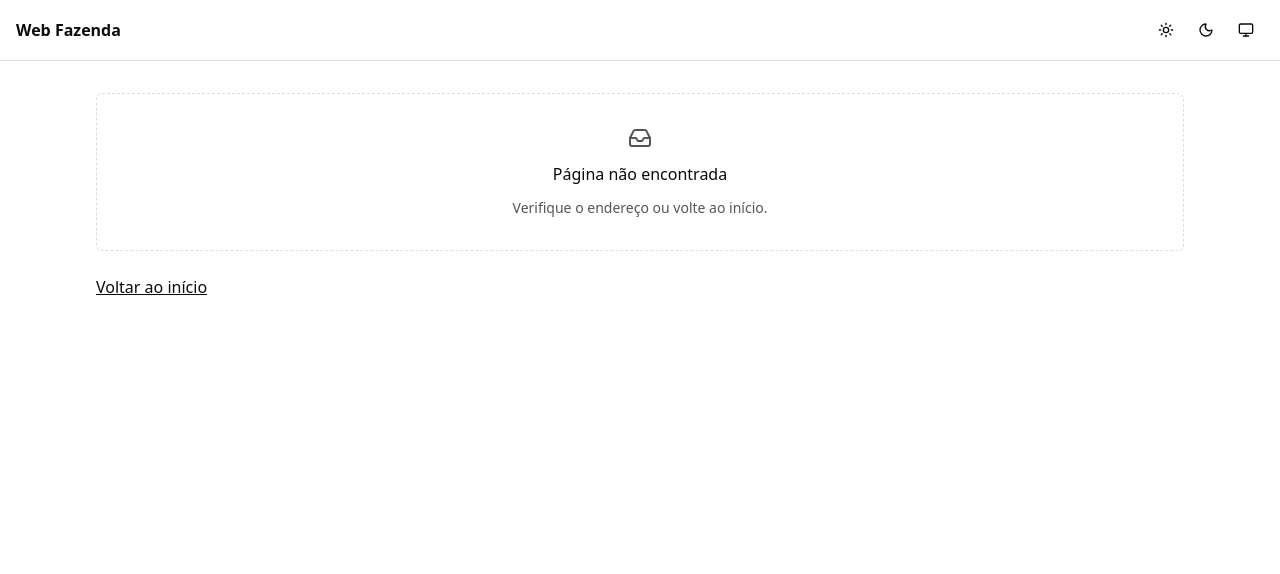
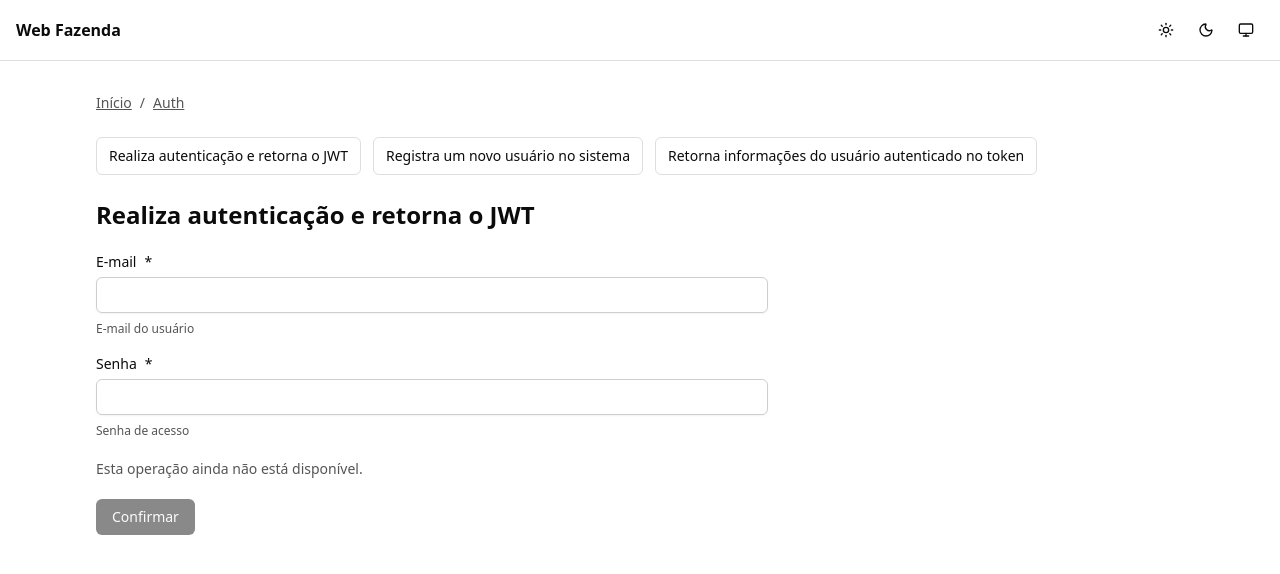
Before and after one commit to marco-pcg/Web-Fazenda, a Next.js app in the folder frontend/: page /auth/login in a window 1280 px wide. Before the commit this address had no page. Shown: the top 574 px of the page. Built offline with nearby package versions, Linux system fonts and the light colour scheme.

Commit message:
feat(frontend): scaffold auth endpoint pages and components

```diff
--- /dev/null
+++ b/frontend/app/(workspace)/auth/layout.tsx
@@ -0,0 +1,27 @@
+import type { Metadata } from "next";
+import type { ReactNode } from "react";
+import Link from "next/link";
+import { ResourceNavigation } from "@/components/resources/resource-navigation";
+import { resource } from "@/features/auth/definition";
+
+export const metadata: Metadata = { title: "Auth" };
+export default function ResourceLayout({ children }: { children: ReactNode }) {
+  return (
+    <div className="space-y-6">
+      <nav
+        aria-label="Localização"
+        className="flex flex-wrap gap-2 text-sm text-muted-foreground"
+      >
+        <Link href="/" className="underline">
+          Início
+        </Link>
+        <span aria-hidden="true">/</span>
+        <Link href="/auth" className="underline">
+          {resource.title}
+        </Link>
+      </nav>
+      <ResourceNavigation resource={resource} />
+      {children}
+    </div>
+  );
+}
--- /dev/null
+++ b/frontend/app/(workspace)/auth/login/page.tsx
@@ -0,0 +1,5 @@
+import { ResourceScreen } from "@/features/auth/components/resource-screen";
+
+export default function Page() {
+  return <ResourceScreen endpointId="login" />;
+}
--- /dev/null
+++ b/frontend/app/(workspace)/auth/me/page.tsx
@@ -0,0 +1,5 @@
+import { ResourceScreen } from "@/features/auth/components/resource-screen";
+
+export default function Page() {
+  return <ResourceScreen endpointId="getMe" />;
+}
--- /dev/null
+++ b/frontend/app/(workspace)/auth/page.tsx
@@ -0,0 +1,9 @@
+import { PageHeader } from "@/components/shared/page-header";
+export default function Page() {
+  return (
+    <PageHeader
+      title="Auth"
+      description="Selecione uma operação acima para começar."
+    />
+  );
+}
--- /dev/null
+++ b/frontend/app/(workspace)/auth/registro/page.tsx
@@ -0,0 +1,5 @@
+import { ResourceScreen } from "@/features/auth/components/resource-screen";
+
+export default function Page() {
+  return <ResourceScreen endpointId="registro" />;
+}
--- /dev/null
+++ b/frontend/features/auth/components/resource-screen.tsx
@@ -0,0 +1,12 @@
+import { EndpointScreen } from "@/components/resources/endpoint-screen";
+import { resource } from "../definition";
+
+type Props = {
+  endpointId: "login" | "registro" | "getMe";
+  params?: Record<string, string>;
+};
+export function ResourceScreen({ endpointId, params }: Props) {
+  const endpoint = resource.endpoints.find((item) => item.id === endpointId);
+  if (!endpoint) throw new Error("Unknown endpoint for auth.");
+  return <EndpointScreen endpoint={endpoint} params={params} />;
+}
--- /dev/null
+++ b/frontend/features/auth/definition.ts
@@ -0,0 +1,104 @@
+import type { ResourceDefinition } from "@/lib/contracts";
+
+export const resource = {
+  key: "auth",
+  title: "Auth",
+  endpoints: [
+    {
+      id: "login",
+      method: "POST",
+      path: "/auth/login",
+      route: "/auth/login",
+      title: "Realiza autenticação e retorna o JWT",
+      permission: null,
+      authenticated: false,
+      body: [
+        {
+          name: "email",
+          label: "E-mail",
+          kind: "email",
+          required: true,
+          description: "E-mail do usuário",
+        },
+        {
+          name: "senha",
+          label: "Senha",
+          kind: "password",
+          required: true,
+          description: "Senha de acesso",
+          minLength: 6,
+        },
+      ],
+      query: [],
+      params: [],
+      bodyDto: "LoginDto",
+      source: "backend/src/auth/auth.controller.ts",
+    },
+    {
+      id: "registro",
+      method: "POST",
+      path: "/auth/registro",
+      route: "/auth/registro",
+      title: "Registra um novo usuário no sistema",
+      permission: null,
+      authenticated: false,
+      body: [
+        {
+          name: "nome",
+          label: "Nome",
+          kind: "text",
+          required: true,
+          description: "Nome do usuário",
+        },
+        {
+          name: "email",
+          label: "E-mail",
+          kind: "email",
+          required: true,
+          description: "E-mail do usuário",
+        },
+        {
+          name: "senha",
+          label: "Senha",
+          kind: "password",
+          required: true,
+          description: "Senha de acesso",
+          minLength: 6,
+        },
+        {
+          name: "perfil_id",
+          label: "ID do perfil",
+          kind: "text",
+          required: false,
+          description: "ID do perfil associado",
+          format: "uuid",
+        },
+        {
+          name: "turma_id",
+          label: "ID da turma",
+          kind: "text",
+          required: false,
+          description: "ID da turma vinculada (caso seja aluno)",
+          format: "uuid",
+        },
+      ],
+      query: [],
+      params: [],
+      bodyDto: "CreateUsuarioDto",
+      source: "backend/src/auth/auth.controller.ts",
+    },
+    {
+      id: "getMe",
+      method: "GET",
+      path: "/auth/me",
+      route: "/auth/me",
+      title: "Retorna informações do usuário autenticado no token",
+      permission: null,
+      authenticated: true,
+      body: [],
+      query: [],
+      params: [],
+      source: "backend/src/auth/auth.controller.ts",
+    },
+  ],
+} satisfies ResourceDefinition;
```
Also changed, not shown: 1 other file (tests, documents, lock files or other folders).
